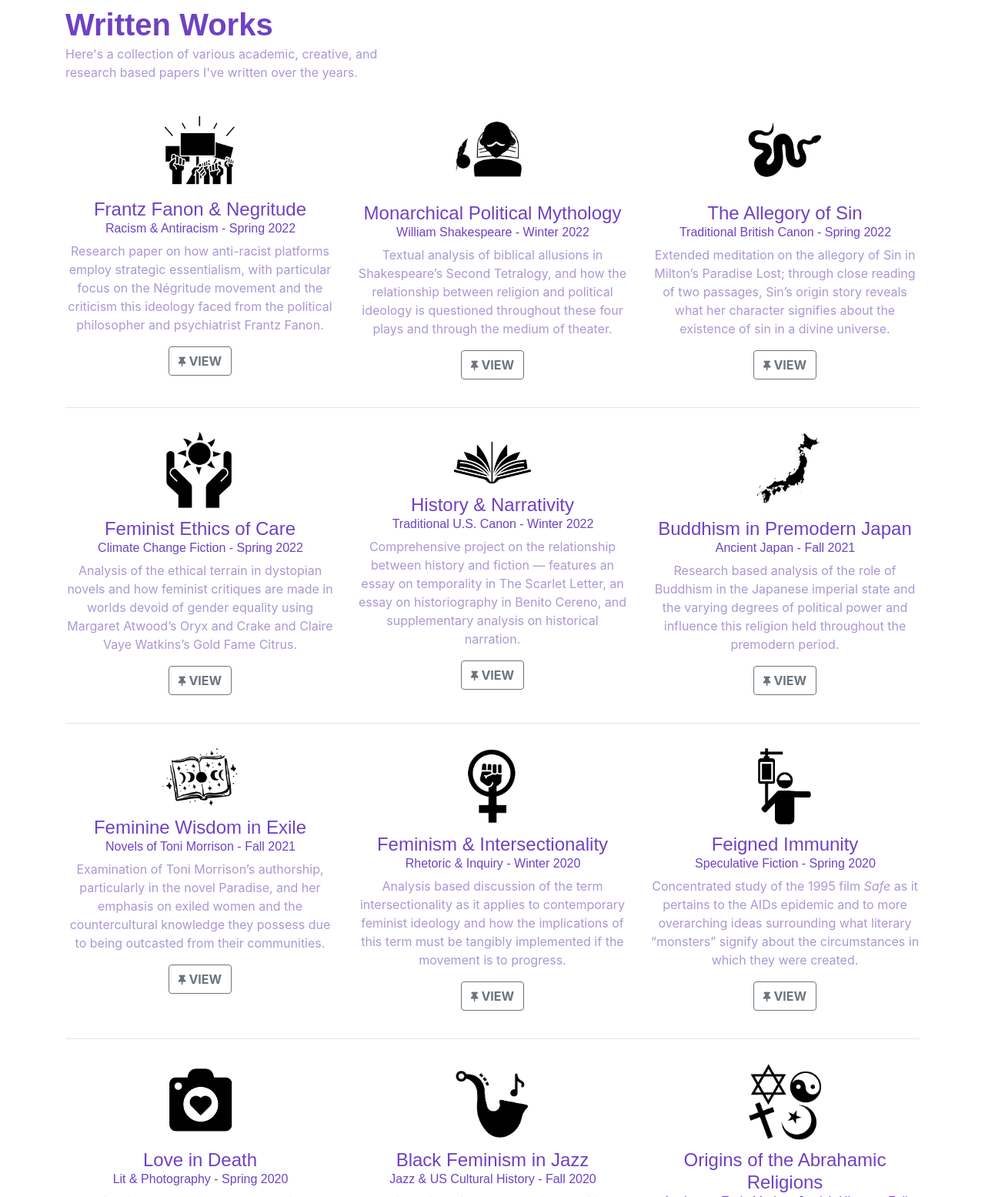
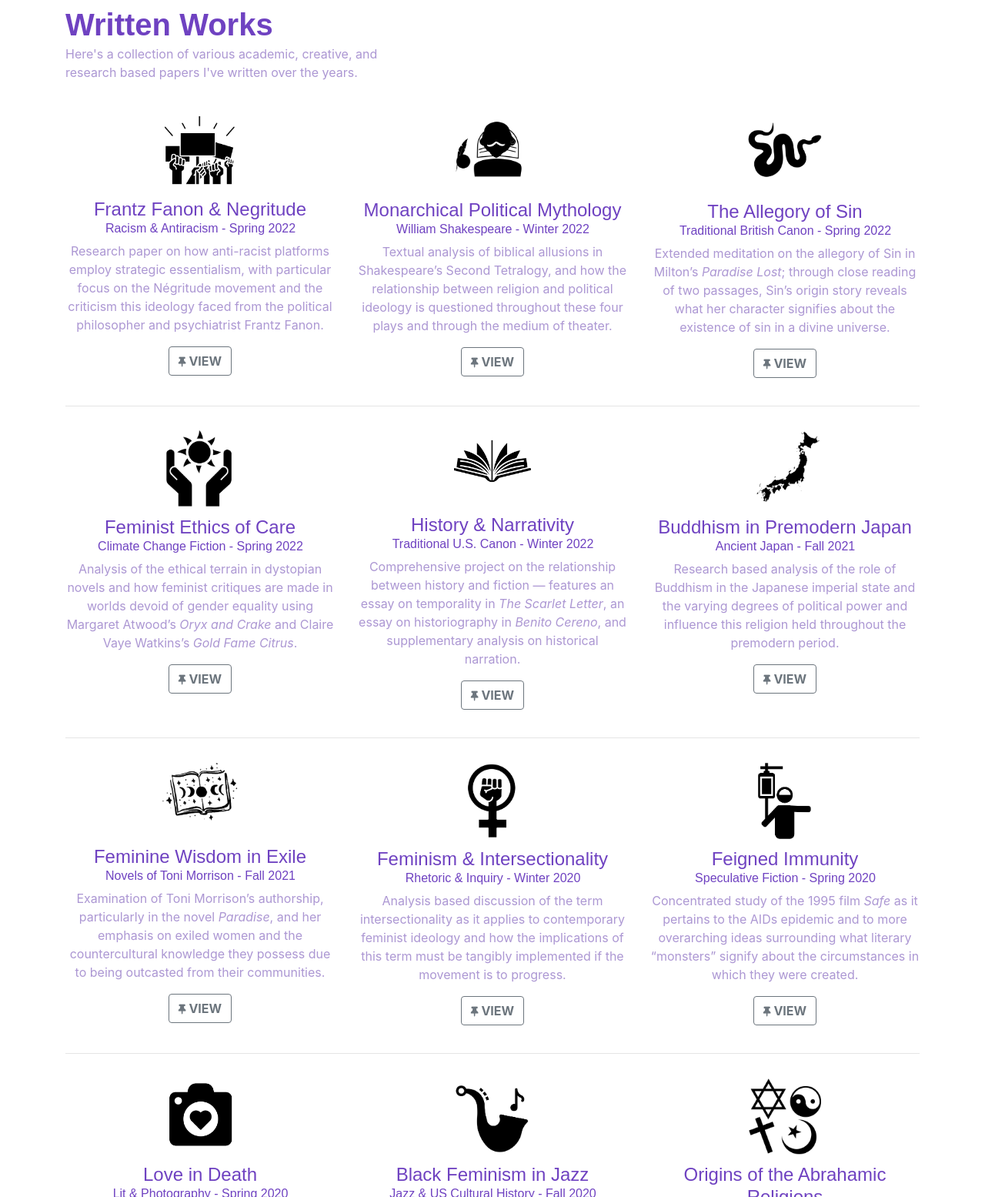
Before and after one commit to mtxrii/Carly, a plain HTML site: page works.html in a window 1280 px wide. Shown: the part 69-1624 px from the top of the page at 77% size. Drawn offline with nearby package versions, Linux system fonts and the light colour scheme; a web font is replaced by a local one.

Commit message:
Fixed icon alignments and italicized titles in works page

```diff
--- a/works.html
+++ b/works.html
@@ -45,15 +45,15 @@
                     <h6 style="color: var(--purple);font-family: Arsenal, sans-serif;margin-left: 1px;">Racism &amp; Antiracism - Spring 2022</h6>
                     <p style="color: #ac97d3;">Research paper on how anti-racist platforms employ strategic essentialism, with particular focus on the Négritude movement and the criticism this ideology faced from the political philosopher and psychiatrist Frantz Fanon.<br></p><a class="btn btn-outline-secondary" role="button" style="font-weight: bold;" href="antiracism.pdf"><i class="fas fa-thumbtack" style="font-size: 13px;"></i>&nbsp;VIEW</a>
                 </div>
-                <div class="col-md-4" style="padding-top: 15px;"><img src="assets/img/nounproject/shakespeare.png" style="width: 100px;margin-bottom: 12px;">
+                <div class="col-md-4" style="padding-top: 15px;"><img src="assets/img/nounproject/shakespeare.png" style="width: 100px;margin-bottom: 8px;">
                     <h4 style="color: var(--purple);font-family: Arsenal, sans-serif;margin-bottom: 0px;">Monarchical Political Mythology</h4>
                     <h6 style="color: var(--purple);font-family: Arsenal, sans-serif;margin-left: 1px;">William Shakespeare - Winter 2022</h6>
                     <p style="color: #ac97d3;">Textual analysis of biblical allusions in Shakespeare’s Second Tetralogy, and how the relationship between religion and political ideology is questioned throughout these four plays and through the medium of theater.<br></p><a class="btn btn-outline-secondary" role="button" style="font-weight: bold;" href="shakespeare.pdf"><i class="fas fa-thumbtack" style="font-size: 13px;"></i>&nbsp;VIEW</a>
                 </div>
-                <div class="col-md-4" style="padding-top: 15px;"><img src="assets/img/nounproject/snake.png" style="width: 100px;margin-bottom: 12px;">
+                <div class="col-md-4" style="padding-top: 15px;"><img src="assets/img/nounproject/snake.png" style="width: 100px;margin-bottom: 10px;">
                     <h4 style="color: var(--purple);font-family: Arsenal, sans-serif;margin-bottom: 0px;">The Allegory of Sin</h4>
                     <h6 style="color: var(--purple);font-family: Arsenal, sans-serif;margin-left: 1px;">Traditional British Canon - Spring 2022</h6>
-                    <p style="color: #ac97d3;">Extended meditation on the allegory of Sin in Milton’s Paradise Lost; through close reading of two passages, Sin’s origin story reveals what her character signifies about the existence of sin in a divine universe.<br></p><a class="btn btn-outline-secondary" role="button" style="font-weight: bold;" href="paradiselost.pdf"><i class="fas fa-thumbtack" style="font-size: 13px;"></i>&nbsp;VIEW</a>
+                    <p style="color: #ac97d3;">Extended meditation on the allegory of Sin in Milton’s <i>Paradise Lost</i>; through close reading of two passages, Sin’s origin story reveals what her character signifies about the existence of sin in a divine universe.<br></p><a class="btn btn-outline-secondary" role="button" style="font-weight: bold;" href="paradiselost.pdf"><i class="fas fa-thumbtack" style="font-size: 13px;"></i>&nbsp;VIEW</a>
                 </div>
             </div>
             <hr>
@@ -61,12 +61,12 @@
                 <div class="col-md-4" style="padding-top: 15px;"><img src="assets/img/nounproject/climatechange.png" style="width: 100px;margin-bottom: 12px;">
                     <h4 style="color: var(--purple);font-family: Arsenal, sans-serif;margin-bottom: 0px;">Feminist Ethics of Care</h4>
                     <h6 style="color: var(--purple);font-family: Arsenal, sans-serif;margin-left: 1px;">Climate Change Fiction - Spring 2022</h6>
-                    <p style="color: #ac97d3;">Analysis of the ethical terrain in dystopian novels and how feminist critiques are made in worlds devoid of gender equality using Margaret Atwood’s Oryx and Crake and Claire Vaye Watkins’s Gold Fame Citrus.<br></p><a class="btn btn-outline-secondary" role="button" style="font-weight: bold;" href="ethics.pdf"><i class="fas fa-thumbtack" style="font-size: 13px;"></i>&nbsp;VIEW</a>
+                    <p style="color: #ac97d3;">Analysis of the ethical terrain in dystopian novels and how feminist critiques are made in worlds devoid of gender equality using Margaret Atwood’s <i>Oryx and Crake</i> and Claire Vaye Watkins’s <i>Gold Fame Citrus</i>.<br></p><a class="btn btn-outline-secondary" role="button" style="font-weight: bold;" href="ethics.pdf"><i class="fas fa-thumbtack" style="font-size: 13px;"></i>&nbsp;VIEW</a>
                 </div>
-                <div class="col-md-4" style="padding-top: 15px;"><img src="assets/img/nounproject/book.png" style="width: 100px;margin-bottom: 12px;">
+                <div class="col-md-4" style="padding-top: 15px;"><img src="assets/img/nounproject/book.png" style="width: 100px;margin-bottom: 40px;">
                     <h4 style="color: var(--purple);font-family: Arsenal, sans-serif;margin-bottom: 0px;">History &amp; Narrativity</h4>
                     <h6 style="color: var(--purple);font-family: Arsenal, sans-serif;margin-left: 1px;">Traditional U.S. Canon - Winter 2022</h6>
-                    <p style="color: #ac97d3;">Comprehensive project on the relationship between history and fiction — features an essay on temporality in The Scarlet Letter, an essay on historiography in Benito Cereno, and supplementary analysis on historical narration.<br></p><a class="btn btn-outline-secondary" role="button" style="font-weight: bold;" href="uscanon.pdf"><i class="fas fa-thumbtack" style="font-size: 13px;"></i>&nbsp;VIEW</a>
+                    <p style="color: #ac97d3;">Comprehensive project on the relationship between history and fiction — features an essay on temporality in <i>The Scarlet Letter</i>, an essay on historiography in <i>Benito Cereno</i>, and supplementary analysis on historical narration.<br></p><a class="btn btn-outline-secondary" role="button" style="font-weight: bold;" href="uscanon.pdf"><i class="fas fa-thumbtack" style="font-size: 13px;"></i>&nbsp;VIEW</a>
                 </div>
                 <div class="col-md-4" style="padding-top: 15px;"><img src="assets/img/nounproject/japan.png" style="width: 100px;margin-bottom: 12px;">
                     <h4 style="color: var(--purple);font-family: Arsenal, sans-serif;margin-bottom: 0px;">Buddhism in Premodern Japan</h4>
@@ -76,10 +76,10 @@
             </div>
             <hr>
             <div class="row" style="padding-bottom: 20px;">
-                <div class="col-md-4" style="padding-top: 15px;"><img src="assets/img/nounproject/mysticism.png" style="width: 100px;margin-bottom: 12px;">
+                <div class="col-md-4" style="padding-top: 15px;"><img src="assets/img/nounproject/mysticism.png" style="width: 100px;margin-bottom: 31px;">
                     <h4 style="color: var(--purple);font-family: Arsenal, sans-serif;margin-bottom: 0px;">Feminine Wisdom in Exile</h4>
                     <h6 style="color: var(--purple);font-family: Arsenal, sans-serif;margin-left: 1px;">Novels of Toni Morrison - Fall 2021</h6>
-                    <p style="color: #ac97d3;">Examination of Toni Morrison’s authorship, particularly in the novel Paradise, and her emphasis on exiled women and the countercultural knowledge they possess due to being outcasted from their communities.<br></p><a class="btn btn-outline-secondary" role="button" style="font-weight: bold;" href="consolata.pdf"><i class="fas fa-thumbtack" style="font-size: 13px;"></i>&nbsp;VIEW</a>
+                    <p style="color: #ac97d3;">Examination of Toni Morrison’s authorship, particularly in the novel <i>Paradise</i>, and her emphasis on exiled women and the countercultural knowledge they possess due to being outcasted from their communities.<br></p><a class="btn btn-outline-secondary" role="button" style="font-weight: bold;" href="consolata.pdf"><i class="fas fa-thumbtack" style="font-size: 13px;"></i>&nbsp;VIEW</a>
                 </div>
                 <div class="col-md-4" style="padding-top: 15px;"><img src="assets/img/nounproject/protest_hand.png" style="width: 100px;margin-bottom: 12px;">
                     <h4 style="color: var(--purple);font-family: Arsenal, sans-serif;margin-bottom: 0px;">Feminism &amp; Intersectionality</h4>
```
